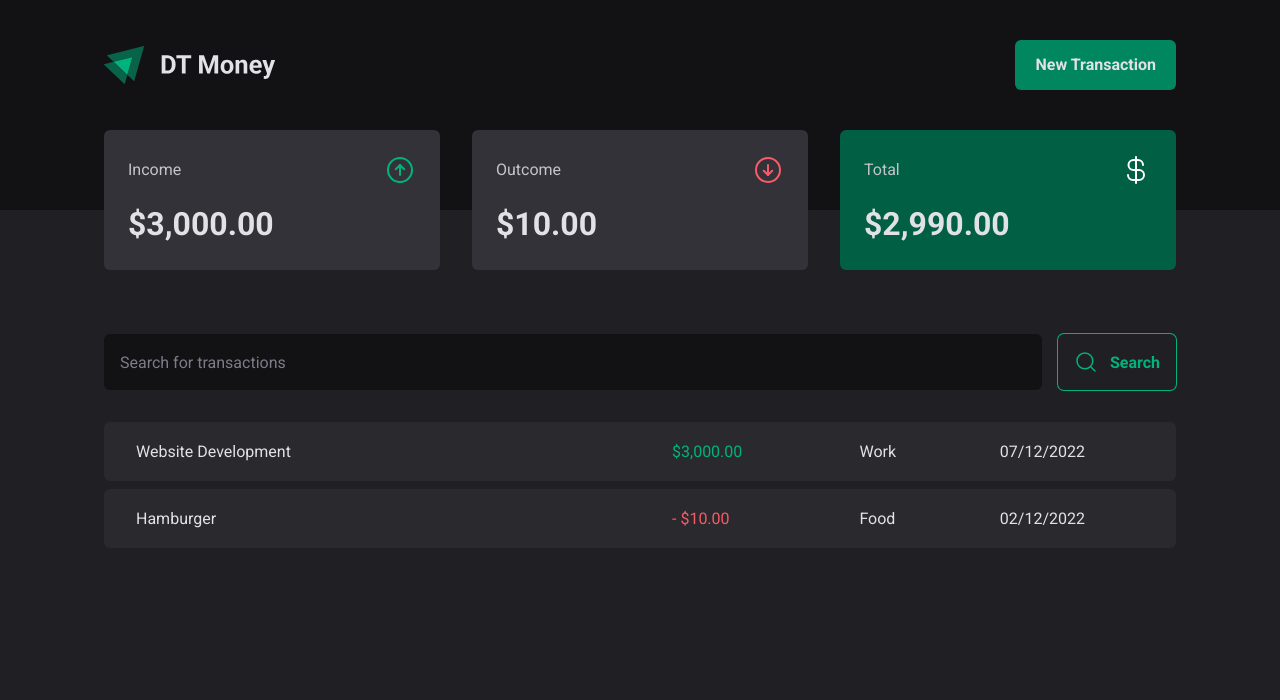
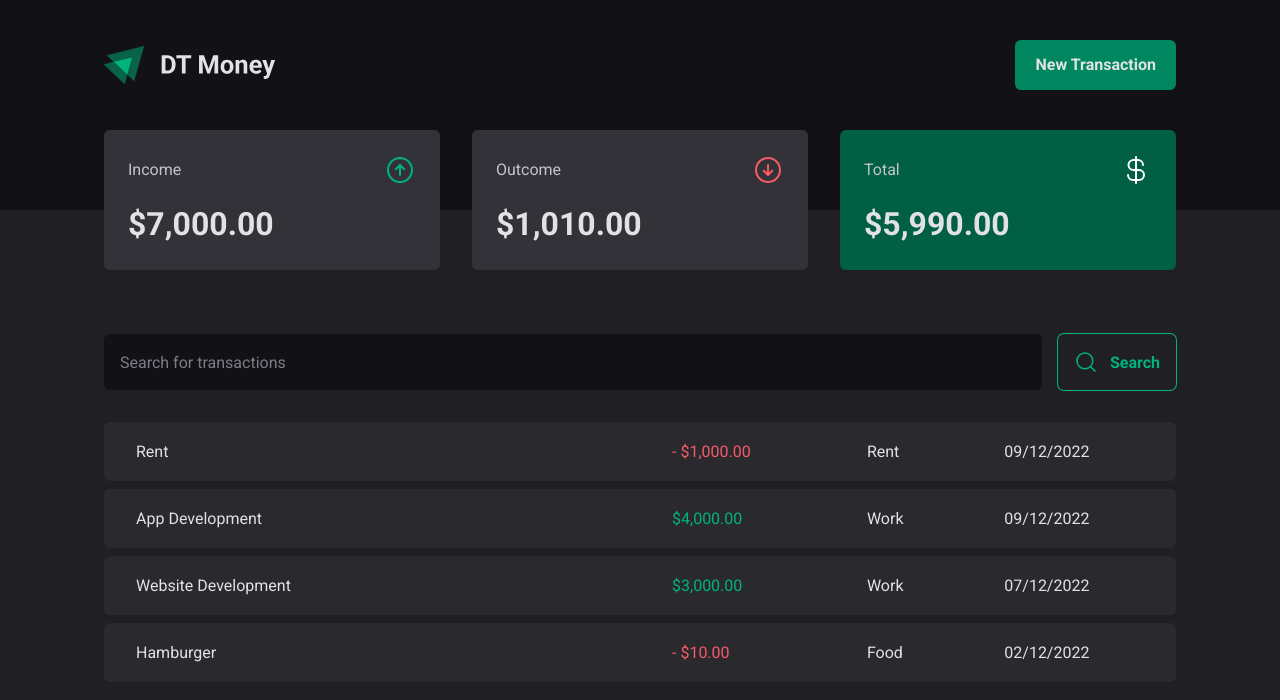
Before and after one commit to LuizPelegrini/expenses-tracker, a React (Vite) app: page / in a window 1280 px wide. Shown: the top 700 px of the page. Built offline with nearby package versions, Linux system fonts and the light colour scheme; data requests are answered from the project's data file.

Commit message:
add: Allow user to create a transaction

```diff
--- a/server.json
+++ b/server.json
@@ -15,6 +15,22 @@
       "category": "Food",
       "price": 10,
       "createdAt": "2022-12-02T15:51:53.096Z"
+    },
+    {
+      "description": "App Development",
+      "category": "Work",
+      "type": "income",
+      "price": 4000,
+      "createdAt": "2022-12-09T10:10:31.383Z",
+      "id": 3
+    },
+    {
+      "description": "Rent",
+      "category": "Rent",
+      "type": "outcome",
+      "price": 1000,
+      "createdAt": "2022-12-09T10:17:38.265Z",
+      "id": 4
     }
   ]
 }
--- a/src/components/NewTransactionModal/index.tsx
+++ b/src/components/NewTransactionModal/index.tsx
@@ -11,6 +11,8 @@ import {
   TransactionType,
   TransactionTypeButton,
 } from './styles';
+import { useContext } from 'react';
+import { TransactionsContext } from '../../contexts/TransactionsContext';
 
 const createTransactionForm = zod.object({
   description: zod.string(),
@@ -22,10 +24,13 @@ const createTransactionForm = zod.object({
 type TransactionFormData = zod.infer<typeof createTransactionForm>;
 
 export function NewTransactionModal() {
+  const { createTransaction } = useContext(TransactionsContext);
+
   const {
     control,
     register,
     handleSubmit,
+    reset,
     formState: { isSubmitting },
   } = useForm<TransactionFormData>({
     resolver: zodResolver(createTransactionForm),
@@ -35,8 +40,8 @@ export function NewTransactionModal() {
   });
 
   async function handleCreateTransaction(data: TransactionFormData) {
-    await new Promise((resolve) => setTimeout(resolve, 2000));
-    console.log(data);
+    await createTransaction(data);
+    reset();
   }
 
   return (
--- a/src/contexts/TransactionsContext.tsx
+++ b/src/contexts/TransactionsContext.tsx
@@ -4,7 +4,9 @@ import { api } from '../lib/axios';
 
 interface TransactionsContentType {
   transactions: Transaction[];
-  // addTransaction: () => void;
+  createTransaction: (
+    transaction: Omit<Transaction, 'id' | 'createdAt'>,
+  ) => Promise<void>;
   fetchTransactions: (query?: string) => Promise<void>;
 }
 
@@ -20,11 +22,28 @@ export function TransactionsProvider({ children }: TransactionProviderProps) {
   async function fetchTransactions(query?: string) {
     const { data } = await api.get<Transaction[]>('/transactions', {
       params: {
+        _sort: 'createdAt',
+        _order: 'desc',
         q: query,
       },
     });
 
     setTransactions(data);
+  }
+
+  async function createTransaction(
+    transaction: Omit<Transaction, 'id' | 'createdAt'>,
+  ) {
+    const { description, category, type, price } = transaction;
+    const { data } = await api.post<Transaction>('/transactions', {
+      description,
+      category,
+      type,
+      price,
+      createdAt: new Date(),
+    });
+
+    setTransactions((state) => [data, ...state]);
   }
 
   useEffect(() => {
@@ -36,6 +55,7 @@ export function TransactionsProvider({ children }: TransactionProviderProps) {
       value={{
         transactions,
         fetchTransactions,
+        createTransaction,
       }}
     >
       {children}
```
